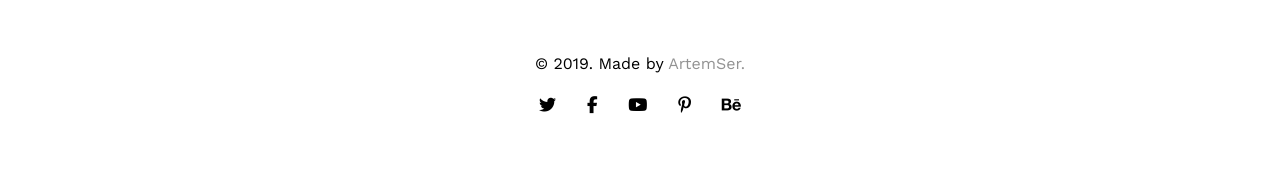
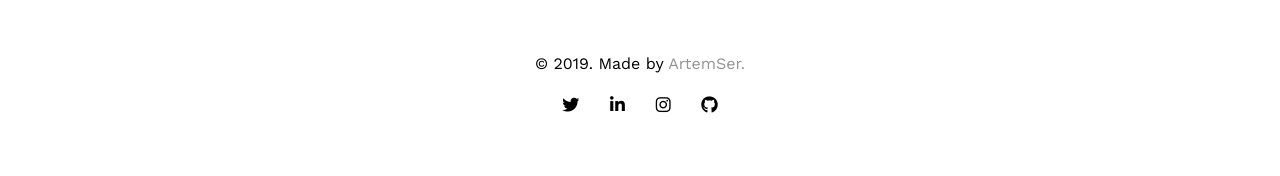
Before and after one commit to sierikov/fs2019, a Jekyll site: the page built from index.html, in a window 1280 px wide. Shown: the part 1553-1729 px from the top of the page. Built offline with Jekyll 4.4.1, drawn with Linux system fonts in a browser that asks for light colours; nearby versions of some CDN libraries; library files that are not in the unit come from our copies.

Commit message:
Added Socials

```diff
--- a/_layouts/main.html
+++ b/_layouts/main.html
@@ -169,16 +169,13 @@
                     <span class="fa fa-twitter"></span>
                 </a>
                 <a href="#">
-                    <span class="fa fa-facebook"></span>
+                    <span class="fa fa-linkedin"></span>
                 </a>
                 <a href="#">
-                    <span class="fa fa-youtube-play"></span>
+                    <span class="fa fa-instagram"></span>
                 </a>
                 <a href="#">
-                    <span class="fa fa-pinterest-p"></span>
-                </a>
-                <a href="#">
-                    <span class="fa fa-behance"></span>
+                    <span class="fa fa-github"></span>
                 </a>
             </div>
         </div>
```
